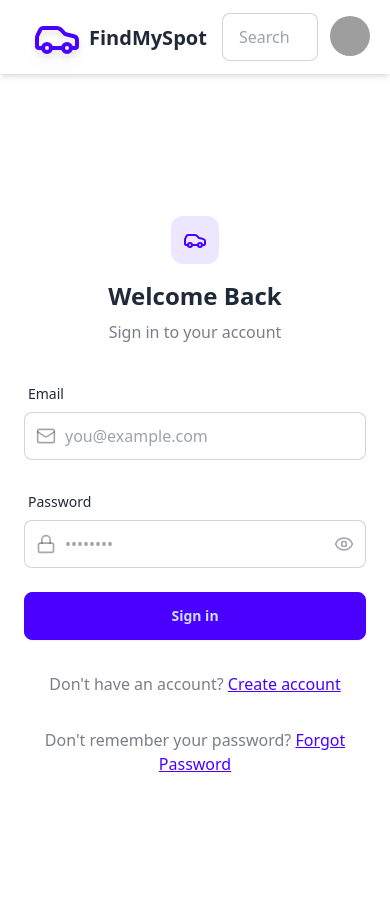
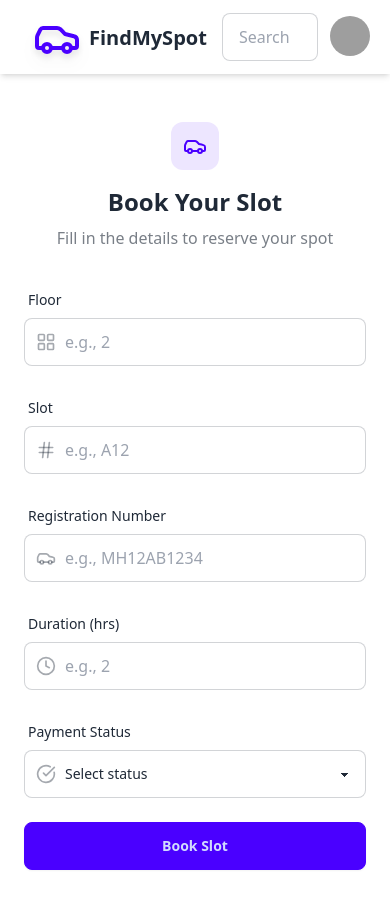
Before and after one commit to NirwanGupta/SmartParking, a React (Vite) app in the folder Frontend/: page /bookSlot in a window 390 px wide. Shown: the top 908 px of the page. Built offline with nearby package versions, Linux system fonts and the light colour scheme; no server answers; grey boxes are pictures that could not be loaded.

Commit message:
parking page integrated with google map api

```diff
--- a/Frontend/src/App.jsx
+++ b/Frontend/src/App.jsx
@@ -16,6 +16,7 @@ import ProfilePage from './pages/ProfilePage';
 import SettingsPage from './pages/SettingsPage';
 import GoogleMapPage from './pages/GoogleMapPage';
 import ParkingPage from './pages/parkingPage';
+import BookSlot from './pages/BookSlot';
 
 function App() {
   const {checkAuth, isCheckingAuth, authUser} = useAuthStore();
@@ -49,7 +50,7 @@ function App() {
         <Route path='/settings' element={<SettingsPage />} />
         <Route path='/map' element={<GoogleMapPage />} />
         <Route path='/parkings' element={<ParkingPage />} />
-        <Route path='/bookSlot' element={<LoginPage />} />
+        <Route path='/bookSlot' element={<BookSlot />} />
       </Routes>
 
       <Toaster />
--- a/Frontend/src/pages/BookSlot.jsx
+++ b/Frontend/src/pages/BookSlot.jsx
@@ -0,0 +1,243 @@
+import {
+  Building,
+  Hash,
+  LayoutGrid,
+  Car,
+  Clock,
+  CheckCircle,
+  Loader2,
+} from 'lucide-react';
+import React, { useState } from 'react';
+import { useNavigate, useLocation } from 'react-router-dom';
+import toast from 'react-hot-toast';
+import AuthImagePattern from '../components/AuthImagePattern';
+import { useAuthStore } from '../store/useAuthStore';
+import { useParkingStore } from '../store/useParkingStore';
+
+//  locationId -> selectedBuildingId, floor: floor, vehicleType: 2 Wheeler, 4 wheeler, slotNumber: slotNumber,
+
+
+const BookSlot = () => {
+  const navigate = useNavigate();
+  const location = useLocation();
+  const query = new URLSearchParams(location.search);
+
+  const slotNumber = query.get('slotNumber') || '';
+  const floorNumber = query.get('floorNumber') || '';
+
+  const { selectedBuildingId } = useAuthStore();
+  const { bookParkingSlot } = useParkingStore();
+
+  const [isSubmitting, setIsSubmitting] = useState(false);
+  const [formData, setFormData] = useState({
+    selectedBuilding_id: '',
+    floor: floorNumber,
+    slot: slotNumber,
+    registrationNumber: '',
+    duration: '',
+    paymentStatus: '',
+  });
+
+  const handleChange = (e) => {
+    const { name, value } = e.target;
+    setFormData((prev) => ({
+      ...prev,
+      [name]: value,
+    }));
+  };
+
+  const validateForm = (data) => {
+    const {
+      selectedBuilding_id,
+      floor,
+      slot,
+      registrationNumber,
+      duration,
+      paymentStatus,
+    } = data;
+
+    console.log("data: ", data);
+
+    console.log(selectedBuildingId)
+
+    if (!selectedBuilding_id.trim())
+      return toast.error('Building ID is required');
+    if (!floor.trim()) return toast.error('Floor is required');
+    if (!slot.trim()) return toast.error('Slot is required');
+    if (!registrationNumber.trim())
+      return toast.error('Vehicle Registration Number is required');
+    if (!duration.trim()) return toast.error('Duration is required');
+    if (!paymentStatus) return toast.error('Payment status is required');
+
+    return true;
+  };
+
+  const handleSubmit = async (e) => {
+    e.preventDefault();
+
+    const updatedFormData = {
+      ...formData,
+      selectedBuilding_id: selectedBuildingId,
+    };
+
+    setFormData(updatedFormData);
+
+    // if (!validateForm(updatedFormData)) return;
+
+    setIsSubmitting(true);
+
+    try {
+      const success = validateForm(updatedFormData);
+      if(success) {
+        const success = await bookParkingSlot(updatedFormData);
+
+      }
+      toast.success('Slot booked successfully!');
+      navigate('/');
+    } catch (error) {
+      toast.error('Something went wrong!');
+    } finally {
+      setIsSubmitting(false);
+    }
+  };
+
+  return (
+    <div className="h-screen grid lg:grid-cols-2">
+      {/* Left - Form */}
+      <div className="flex flex-col justify-center items-center p-6 sm:p-12">
+        <div className="w-full max-w-md space-y-8">
+          <div className="text-center mb-8">
+            <div className="flex flex-col items-center gap-2 group">
+              <div className="w-12 h-12 rounded-xl bg-primary/10 flex items-center justify-center group-hover:bg-primary/20 transition-colors">
+                <Car className="w-6 h-6 text-primary" />
+              </div>
+              <h1 className="text-2xl font-bold mt-2">Book Your Slot</h1>
+              <p className="text-base-content/60">
+                Fill in the details to reserve your spot
+              </p>
+            </div>
+          </div>
+
+          {/* Form */}
+          <form onSubmit={handleSubmit} className="space-y-6">
+            {/* Floor */}
+            <div className="form-control">
+              <label className="label">
+                <span className="label-text font-medium">Floor</span>
+              </label>
+              <div className="relative">
+                <LayoutGrid className="absolute left-3 top-1/2 -translate-y-1/2 text-base-content/40 h-5 w-5" />
+                <input
+                  type="number"
+                  name="floor"
+                  value={formData.floor}
+                  onChange={handleChange}
+                  placeholder="e.g., 2"
+                  className="input input-bordered w-full pl-10"
+                />
+              </div>
+            </div>
+
+            {/* Slot */}
+            <div className="form-control">
+              <label className="label">
+                <span className="label-text font-medium">Slot</span>
+              </label>
+              <div className="relative">
+                <Hash className="absolute left-3 top-1/2 -translate-y-1/2 text-base-content/40 h-5 w-5" />
+                <input
+                  type="text"
+                  name="slot"
+                  value={formData.slot}
+                  onChange={handleChange}
+                  placeholder="e.g., A12"
+                  className="input input-bordered w-full pl-10"
+                />
+              </div>
+            </div>
+
+            {/* Registration Number */}
+            <div className="form-control">
+              <label className="label">
+                <span className="label-text font-medium">Registration Number</span>
+              </label>
+              <div className="relative">
+                <Car className="absolute left-3 top-1/2 -translate-y-1/2 text-base-content/40 h-5 w-5" />
+                <input
+                  type="text"
+                  name="registrationNumber"
+                  value={formData.registrationNumber}
+                  onChange={handleChange}
+                  placeholder="e.g., MH12AB1234"
+                  className="input input-bordered w-full pl-10"
+                />
+              </div>
+            </div>
+
+            {/* Duration */}
+            <div className="form-control">
+              <label className="label">
+                <span className="label-text font-medium">Duration (hrs)</span>
+              </label>
+              <div className="relative">
+                <Clock className="absolute left-3 top-1/2 -translate-y-1/2 text-base-content/40 h-5 w-5" />
+                <input
+                  type="number"
+                  name="duration"
+                  value={formData.duration}
+                  onChange={handleChange}
+                  placeholder="e.g., 2"
+                  className="input input-bordered w-full pl-10"
+                />
+              </div>
+            </div>
+
+            {/* Payment Status */}
+            <div className="form-control">
+              <label className="label">
+                <span className="label-text font-medium">Payment Status</span>
+              </label>
+              <div className="relative">
+                <CheckCircle className="absolute left-3 top-1/2 -translate-y-1/2 text-base-content/40 h-5 w-5" />
+                <select
+                  name="paymentStatus"
+                  value={formData.paymentStatus}
+                  onChange={handleChange}
+                  className="select select-bordered w-full pl-10"
+                >
+                  <option value="">Select status</option>
+                  <option value="paid">Paid</option>
+                  <option value="pending">Pending</option>
+                </select>
+              </div>
+            </div>
+
+            {/* Submit Button */}
+            <button
+              type="submit"
+              className="btn btn-primary w-full"
+              disabled={isSubmitting}
+            >
+              {isSubmitting ? (
+                <>
+                  <Loader2 className="h-5 w-5 animate-spin" />
+                  Booking...
+                </>
+              ) : (
+                'Book Slot'
+              )}
+            </button>
+          </form>
+        </div>
+      </div>
+
+      {/* Right - Pattern/Image */}
+      <AuthImagePattern
+        title={'Reserve your spot now!'}
+        subtitle={'Secure hassle-free parking with just a few clicks!'}
+      />
+    </div>
+  );
+};
+
+export default BookSlot;
--- a/Frontend/src/pages/HomePage.jsx
+++ b/Frontend/src/pages/HomePage.jsx
@@ -19,6 +19,8 @@ const HomePage = () => {
   // ];
 
   const navigate = useNavigate();
+  const { selectedBuildingId } = useAuthStore();
+  console.log(selectedBuildingId);
 
   const {getImagesForHomeCarousel, images} = useAuthStore();
   useEffect(() => {
--- /dev/null
+++ b/Frontend/src/store/useParkingStore.js
@@ -0,0 +1,32 @@
+import { create } from "zustand";
+import { axiosInstance } from "../lib/axios";
+import toast from "react-hot-toast";
+
+export const useParkingStore = create((set) => ({
+  isSubmitting: false,
+
+  bookParkingSlot: async (data) => {
+    console.log("Booking data:", data);
+    set({ isSubmitting: true });
+
+    try {
+      const res = await axiosInstance.post("/parking/book", {
+        locationId: data.selectedBuilding_id,
+        floor: data.floorNumber,
+        slotNumber: data.slotNumber,
+        registrationNumber: data.registrationNumber,
+        duration: data.duration,
+        paymentStatus: data.paymentStatus,
+      });
+      console.log("Booking response:", res.data);
+      toast.success("Parking slot booked successfully!");
+    } catch (error) {
+      console.error("Booking error:", error);
+      toast.error(
+        error.response?.data?.message || "Booking failed. Please try again."
+      );
+    } finally {
+      set({ isSubmitting: false });
+    }
+  },
+}));
```
Also changed, not shown: Frontend/src/pages/GoogleMapPage.jsx (+13 -12 lines).
